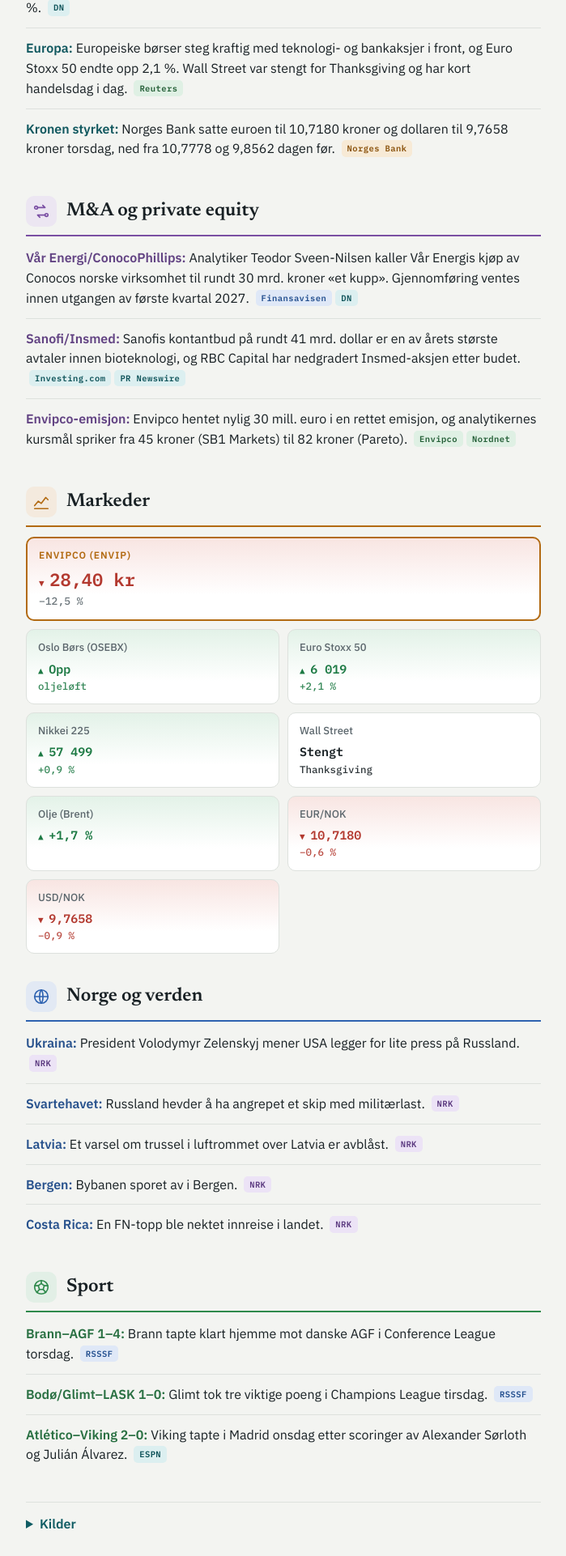
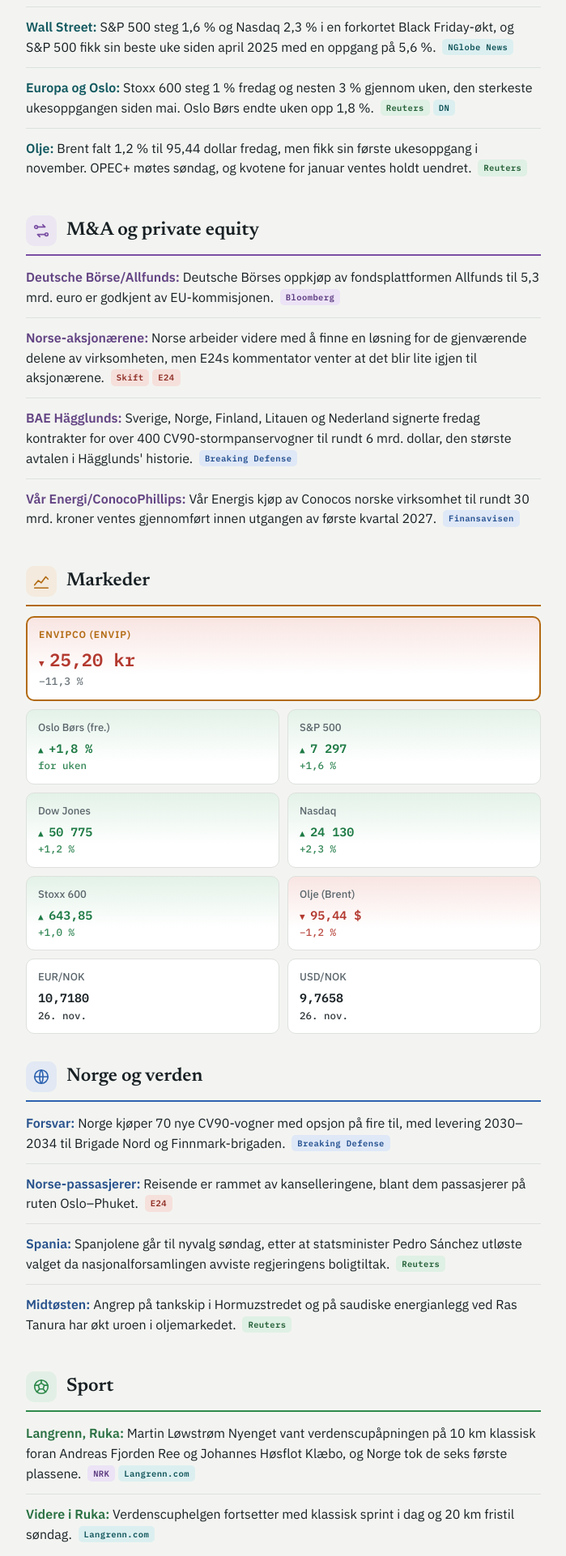
Before and after one commit to Williamsnyheter/Williamsmorgenrapport, a plain HTML site: page index.html in a window 1280 px wide. Shown: the part 689-2611 px from the top of the page at 81% size, without its empty margins (290-989 px from the left). Drawn offline with Linux system fonts and the light colour scheme.

Commit message:
Morgenrapport 2026-11-28
Co-Authored-By: Claude Opus 5.5 <noreply@anthropic.com>
Claude-Session: https://claude.ai/code/session_01G2muatkCxhw8VXSakrWLqq

```diff
--- a/index.html
+++ b/index.html
@@ -152,78 +152,77 @@ footer { color: var(--muted); font-size: 13px; border-top: 1px solid var(--rule)
 <div class="wrap">
 <!--RAPPORT-START-->
 <header>
-<span class="eyebrow">Williams morgenrapport · fredag 27. november 2026</span>
-<h1>Norse på konkursens rand – Envipco stuper 12,5 %</h1>
-<p class="note">Oppdatert kl. 08.05 · Børstall per torsdagens sluttkurs · Valuta fra Norges Bank</p>
+<span class="eyebrow">Williams morgenrapport · lørdag 28. november 2026</span>
+<h1>Norse går konkurs – Envipco faller videre, Wall Street fyrer opp</h1>
+<p class="note">Oppdatert kl. 08.00 · Børstall per fredagens sluttkurs · Valuta fra Norges Bank</p>
 </header>
 <section>
 <h2><span class="n">1</span>Finans og økonomi</h2>
 <ul>
-<li><b>Norse Atlantic:</b> Flyselskapet har innstilt flyvningene og forhandler for å unngå konkurs, dagen etter at det varslet at den finansielle situasjonen er kritisk. Aksjen stupte over 80 % onsdag. <span class="src">Bloomberg, Finansavisen</span></li>
-<li><b>Envipco:</b> Aksjen falt 12,5 % torsdag etter at den greske distributøren Texan ble gjenstand for etterforskning fra EUs påtalemyndighet (EPPO). Envipco opplyser at selskapet ikke har grunn til å tro at det selv er mål for etterforskningen. <span class="src">Envipco, Nordnet</span></li>
-<li><b>Oslo Børs:</b> Hovedindeksen fikk løft av stigende oljepris torsdag, med Brent opp rundt 1,7 %. <span class="src">DN</span></li>
-<li><b>Europa:</b> Europeiske børser steg kraftig med teknologi- og bankaksjer i front, og Euro Stoxx 50 endte opp 2,1 %. Wall Street var stengt for Thanksgiving og har kort handelsdag i dag. <span class="src">Reuters</span></li>
-<li><b>Kronen styrket:</b> Norges Bank satte euroen til 10,7180 kroner og dollaren til 9,7658 kroner torsdag, ned fra 10,7778 og 9,8562 dagen før. <span class="src">Norges Bank</span></li>
+<li><b>Norse Atlantic:</b> Det norske flyselskapet Norse Atlantic Airways AS begjæres konkurs etter at styret konkluderte med at det ikke lenger er grunnlag for videre drift. Alle flyvninger og billettsalg er stanset, mens børsnoterte Norse Atlantic ASA og den britiske enheten ikke omfattes. <span class="src">Skift, E24</span></li>
+<li><b>Envipco:</b> Aksjen falt ytterligere 11,3 % fredag til 25,20 kroner, etter et fall på 12,5 % torsdag, i kjølvannet av EPPOs etterforskning av den greske distributøren Texan. DNB Carnegie har kuttet estimatene kraftig. <span class="src">Finansavisen, E24</span></li>
+<li><b>Wall Street:</b> S&amp;P 500 steg 1,6 % og Nasdaq 2,3 % i en forkortet Black Friday-økt, og S&amp;P 500 fikk sin beste uke siden april 2025 med en oppgang på 5,6 %. <span class="src">NGlobe News</span></li>
+<li><b>Europa og Oslo:</b> Stoxx 600 steg 1 % fredag og nesten 3 % gjennom uken, den sterkeste ukesoppgangen siden mai. Oslo Børs endte uken opp 1,8 %. <span class="src">Reuters, DN</span></li>
+<li><b>Olje:</b> Brent falt 1,2 % til 95,44 dollar fredag, men fikk sin første ukesoppgang i november. OPEC+ møtes søndag, og kvotene for januar ventes holdt uendret. <span class="src">Reuters</span></li>
 </ul>
 </section>
 <section>
 <h2><span class="n">2</span>M&amp;A og private equity</h2>
 <ul>
-<li><b>Vår Energi/ConocoPhillips:</b> Analytiker Teodor Sveen-Nilsen kaller Vår Energis kjøp av Conocos norske virksomhet til rundt 30 mrd. kroner «et kupp». Gjennomføring ventes innen utgangen av første kvartal 2027. <span class="src">Finansavisen, DN</span></li>
-<li><b>Sanofi/Insmed:</b> Sanofis kontantbud på rundt 41 mrd. dollar er en av årets største avtaler innen bioteknologi, og RBC Capital har nedgradert Insmed-aksjen etter budet. <span class="src">Investing.com, PR Newswire</span></li>
-<li><b>Envipco-emisjon:</b> Envipco hentet nylig 30 mill. euro i en rettet emisjon, og analytikernes kursmål spriker fra 45 kroner (SB1 Markets) til 82 kroner (Pareto). <span class="src">Envipco, Nordnet</span></li>
+<li><b>Deutsche Börse/Allfunds:</b> Deutsche Börses oppkjøp av fondsplattformen Allfunds til 5,3 mrd. euro er godkjent av EU-kommisjonen. <span class="src">Bloomberg</span></li>
+<li><b>Norse-aksjonærene:</b> Norse arbeider videre med å finne en løsning for de gjenværende delene av virksomheten, men E24s kommentator venter at det blir lite igjen til aksjonærene. <span class="src">Skift, E24</span></li>
+<li><b>BAE Hägglunds:</b> Sverige, Norge, Finland, Litauen og Nederland signerte fredag kontrakter for over 400 CV90-stormpanservogner til rundt 6 mrd. dollar, den største avtalen i Hägglunds' historie. <span class="src">Breaking Defense</span></li>
+<li><b>Vår Energi/ConocoPhillips:</b> Vår Energis kjøp av Conocos norske virksomhet til rundt 30 mrd. kroner ventes gjennomført innen utgangen av første kvartal 2027. <span class="src">Finansavisen</span></li>
 </ul>
 </section>
 <section>
 <h2><span class="n">3</span>Markeder</h2>
 <ul class="markets">
-<li><span class="k"><b>Envipco (ENVIP)</b></span><span class="v down">28,40 kr · −12,5 %</span></li>
-<li><span class="k">Oslo Børs (OSEBX)</span><span class="v up">Opp · oljeløft</span></li>
-<li><span class="k">Euro Stoxx 50</span><span class="v up">6 019 · +2,1 %</span></li>
-<li><span class="k">Nikkei 225</span><span class="v up">57 499 · +0,9 %</span></li>
-<li><span class="k">Wall Street</span><span class="v">Stengt · Thanksgiving</span></li>
-<li><span class="k">Olje (Brent)</span><span class="v up">+1,7 %</span></li>
-<li><span class="k">EUR/NOK</span><span class="v down">10,7180 · −0,6 %</span></li>
-<li><span class="k">USD/NOK</span><span class="v down">9,7658 · −0,9 %</span></li>
+<li><span class="k"><b>Envipco (ENVIP)</b></span><span class="v down">25,20 kr · −11,3 %</span></li>
+<li><span class="k">Oslo Børs (fre.)</span><span class="v up">+1,8 % · for uken</span></li>
+<li><span class="k">S&amp;P 500</span><span class="v up">7 297 · +1,6 %</span></li>
+<li><span class="k">Dow Jones</span><span class="v up">50 775 · +1,2 %</span></li>
+<li><span class="k">Nasdaq</span><span class="v up">24 130 · +2,3 %</span></li>
+<li><span class="k">Stoxx 600</span><span class="v up">643,85 · +1,0 %</span></li>
+<li><span class="k">Olje (Brent)</span><span class="v down">95,44 $ · −1,2 %</span></li>
+<li><span class="k">EUR/NOK</span><span class="v">10,7180 · 26. nov.</span></li>
+<li><span class="k">USD/NOK</span><span class="v">9,7658 · 26. nov.</span></li>
 </ul>
 </section>
 <section>
 <h2><span class="n">4</span>Norge og verden</h2>
 <ul>
-<li><b>Ukraina:</b> President Volodymyr Zelenskyj mener USA legger for lite press på Russland. <span class="src">NRK</span></li>
-<li><b>Svartehavet:</b> Russland hevder å ha angrepet et skip med militærlast. <span class="src">NRK</span></li>
-<li><b>Latvia:</b> Et varsel om trussel i luftrommet over Latvia er avblåst. <span class="src">NRK</span></li>
-<li><b>Bergen:</b> Bybanen sporet av i Bergen. <span class="src">NRK</span></li>
-<li><b>Costa Rica:</b> En FN-topp ble nektet innreise i landet. <span class="src">NRK</span></li>
+<li><b>Forsvar:</b> Norge kjøper 70 nye CV90-vogner med opsjon på fire til, med levering 2030–2034 til Brigade Nord og Finnmark-brigaden. <span class="src">Breaking Defense</span></li>
+<li><b>Norse-passasjerer:</b> Reisende er rammet av kanselleringene, blant dem passasjerer på ruten Oslo–Phuket. <span class="src">E24</span></li>
+<li><b>Spania:</b> Spanjolene går til nyvalg søndag, etter at statsminister Pedro Sánchez utløste valget da nasjonalforsamlingen avviste regjeringens boligtiltak. <span class="src">Reuters</span></li>
+<li><b>Midtøsten:</b> Angrep på tankskip i Hormuzstredet og på saudiske energianlegg ved Ras Tanura har økt uroen i oljemarkedet. <span class="src">Reuters</span></li>
 </ul>
 </section>
 <section>
 <h2><span class="n">5</span>Sport</h2>
 <ul>
-<li><b>Brann–AGF 1–4:</b> Brann tapte klart hjemme mot danske AGF i Conference League torsdag. <span class="src">RSSSF</span></li>
-<li><b>Bodø/Glimt–LASK 1–0:</b> Glimt tok tre viktige poeng i Champions League tirsdag. <span class="src">RSSSF</span></li>
-<li><b>Atlético–Viking 2–0:</b> Viking tapte i Madrid onsdag etter scoringer av Alexander Sørloth og Julián Álvarez. <span class="src">ESPN</span></li>
+<li><b>Langrenn, Ruka:</b> Martin Løwstrøm Nyenget vant verdenscupåpningen på 10 km klassisk foran Andreas Fjorden Ree og Johannes Høsflot Klæbo, og Norge tok de seks første plassene. <span class="src">NRK, Langrenn.com</span></li>
+<li><b>Videre i Ruka:</b> Verdenscuphelgen fortsetter med klassisk sprint i dag og 20 km fristil søndag. <span class="src">Langrenn.com</span></li>
 </ul>
 </section>
 <section class="sources"><details><summary>Kilder</summary><ul>
-<li><a href="https://bloomberg.com/news/articles/2026-11-26/norse-suspends-flights-in-talks-to-avoid-bankruptcy-filing">Bloomberg: Norse Suspends Flights, in Talks to Avoid Bankruptcy Filing</a></li>
-<li><a href="https://www.finansavisen.no/reise-og-fritid/2026/11/25/8398412/krise-i-norse-den-finansielle-situasjonen-er-kritisk">Finansavisen: Krise i Norse – den finansielle situasjonen er kritisk</a></li>
-<li><a href="https://www.nordnet.no/aksjer/kurser/envipco-holding-envip-xosl">Nordnet: Envipco Holding (ENVIP)</a></li>
+<li><a href="https://skift.com/2026/11/27/norse-atlantic-collapses-as-norwegian-arm-files-for-bankruptcy/">Skift: Norse Atlantic Collapses as Norwegian Arm Files for Bankruptcy</a></li>
+<li><a href="https://e24.no/boers-og-finans/i/wdPwPM/neppe-smuler-igjen-til-norse-aksjonaerene">E24: Neppe smuler igjen til Norse-aksjonærene</a></li>
+<li><a href="https://e24.no/privatoekonomi/i/OypLb3/norse-atlantics-fly-fra-oslo-til-phuket-i-morgen-er-kansellert">E24: Kansellerer fly til Oslo</a></li>
 <li><a href="https://www.investtech.com/main/market.php?CompanyID=101168">Investtech: Envipco Holding (ENVIP)</a></li>
-<li><a href="https://newsweb.oslobors.no/message/686754">Envipco: EUR 30 million private placement successfully placed</a></li>
-<li><a href="https://www.dn.no/marked/oslo-bors/norse-atlantic-airways/thor-medical/oslo-bors-fikk-loft-pa-oljeprisoppgang/2-1-2079833">DN: Oslo Børs fikk løft på oljeprisoppgang</a></li>
-<li><a href="https://ca.investing.com/news/economy-news/european-stocks-rally-as-tech-bank-stocks-rebound-tariff-fears-ease-4982398">Reuters: European stocks rally as tech, bank stocks rebound</a></li>
+<li><a href="https://www.finansavisen.no/industri/2026/11/27/8399251/milliardaerene-ser-envipco-aksjen-kollapse-dnb-carnegie-raserer-estimatene">Finansavisen: Milliardærene ser Envipco-aksjen kollapse</a></li>
+<li><a href="https://e24.no/bors/nyheter/a/306365">E24: Envipco melder om gransking av partner</a></li>
+<li><a href="https://nglobenews.com/en/article/us-stocks-black-friday-close-best-week-2026-11-27">Wall Street rallies on Black Friday as S&amp;P 500 caps best week since April 2025</a></li>
+<li><a href="https://www.irishtimes.com/business/2026/11/27/european-shares-log-strong-weekly-gains-as-markets-await-spanish-election/">Irish Times/Reuters: European shares log strong weekly gains</a></li>
+<li><a href="https://www.dn.no/marked/oslo-bors/norse-atlantic-airways/orkla/oslo-bors-endte-uken-opp-18-prosent/2-1-2080479">DN: Oslo Børs endte uken opp 1,8 prosent</a></li>
+<li><a href="https://www.ibtimes.com.au/oil-prices-brent-weekly-gain-middle-east-attacks-opec-1879508">IBTimes/Reuters: Brent slips to $95 but snaps losing streak</a></li>
 <li><a href="https://www.norges-bank.no/RSS/Euro-EUR---dagens-valutakurs-fra-Norges-Bank/">Norges Bank: Valutakurs EUR</a></li>
 <li><a href="https://www.norges-bank.no/RSS/Amerikanske-dollar-USD---dagens-valutakurs-fra-Norges-Bank/">Norges Bank: Valutakurs USD</a></li>
-<li><a href="https://www.finansavisen.no/energi/2026/11/23/8397795/teodor-sveen-nilsen-etter-megakjop-til-30-milliarder-ser-ut-som-et-kupp">Finansavisen: Sveen-Nilsen etter megakjøp – ser ut som et kupp</a></li>
-<li><a href="https://ca.investing.com/news/stock-market-news/rbc-capital-cuts-insmed-stock-rating-on-sanofi-acquisition-deal-93CH-4980004">Investing.com: RBC cuts Insmed rating on Sanofi deal</a></li>
-<li><a href="https://www.nrk.no/nyheter/zelenskyj_-usa-legger-for-lite-press-pa-russland-1.18089506">NRK: Zelenskyj – USA legger for lite press på Russland</a></li>
-<li><a href="https://www.nrk.no/nyheter/russland-hevder-a-ha-angrepet-skip-med-militaerlast-1.18089522">NRK: Russland hevder å ha angrepet skip med militærlast</a></li>
-<li><a href="https://www.nrk.no/nyheter/luftromstrussel-i-latvia-er-over-1.18089504">NRK: Luftromstrussel i Latvia er over</a></li>
-<li><a href="https://www.nrk.no/nyheter/bybanen-sporet-av-i-bergen-1.18089493">NRK: Bybanen sporet av i Bergen</a></li>
-<li><a href="https://www.nrk.no/nyheter/fn-topp-nektet-innreise-i-costa-rica-1.18089507">NRK: FN-topp nektet innreise i Costa Rica</a></li>
-<li><a href="https://www.rsssf.no/2026/Ecup.html">RSSSF: Norske klubber i Europacupene 2026/27</a></li>
-<li><a href="https://www.espn.com/soccer/match/_/gameId/401915291/viking-fk-atletico-madrid">ESPN: Atlético 2–0 Viking</a></li>
+<li><a href="https://www.bloomberg.com/news/articles/2026-11-27/deutsche-boerse-s-5-3-billion-allfunds-deal-gets-eu-approval">Bloomberg: Deutsche Boerse’s €5.3 billion Allfunds Deal Gets EU Approval</a></li>
+<li><a href="https://breakingdefense.com/2026/11/bae-hagglunds-lands-record-6b-deal-for-400-cv90s-from-five-nato-nations/">Breaking Defense: BAE Hägglunds lands record $6B deal for 400+ CV90s</a></li>
+<li><a href="https://www.finansavisen.no/energi/2026/11/23/8397795/teodor-sveen-nilsen-etter-megakjop-til-30-milliarder-ser-ut-som-et-kupp">Finansavisen: Sveen-Nilsen etter megakjøp</a></li>
+<li><a href="https://www.nrk.no/sport/langrenn_-seksdobbelt-norsk-da-martin-lowstrom-nyenget-vant-verdenscupapningen-i-ruka-1.18089768">NRK: Seksdobbelt norsk da Nyenget vant verdenscupåpningen i Ruka</a></li>
+<li><a href="https://www.langrenn.com/langrenn-allround/klaebo-slatt-i-ruka-seksdobbelt-norsk/">Langrenn.com: Klæbo slått i Ruka – seksdobbelt norsk</a></li>
 </ul></details></section>
 <footer>Williams morgenrapport · oppdateres hver dag ca. kl. 08.</footer>
 <!--RAPPORT-END-->
```
